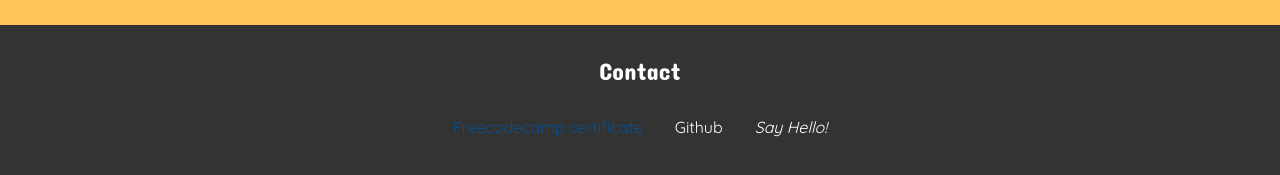
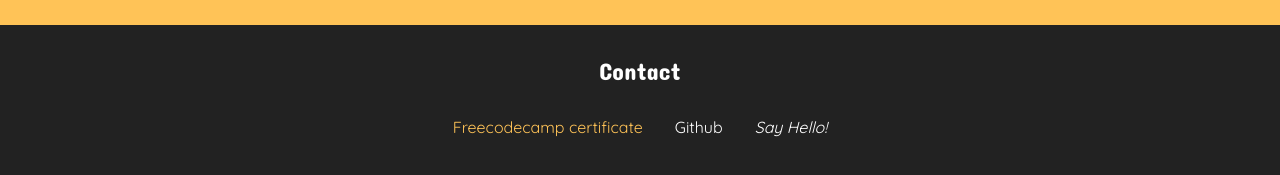
Before and after one commit to emmanuel00011010/portfolio, a plain HTML site: page index.html in a window 1280 px wide. In both pictures the pointer is over the link "Freecodecamp certificate". Shown: the part 1439-1614 px from the top of the page. Drawn offline with Linux system fonts and the light colour scheme.

Commit message:
Update portfolio.css

```diff
--- a/portfolio.css
+++ b/portfolio.css
@@ -251,7 +251,7 @@ h3#projects-tagline {
 
 #contact {
 	width: 100%;
-	background-color: #333;
+	background-color: #222;
 }
 
 #contact-wrapper {
@@ -281,7 +281,7 @@ a.footer-links {
 }
 
 a.footer-links:hover {
-	color: var(--primary-bg);
+	color: var(--secondary-bg);
 	transition: .2s ease-in;
 }
 
```
